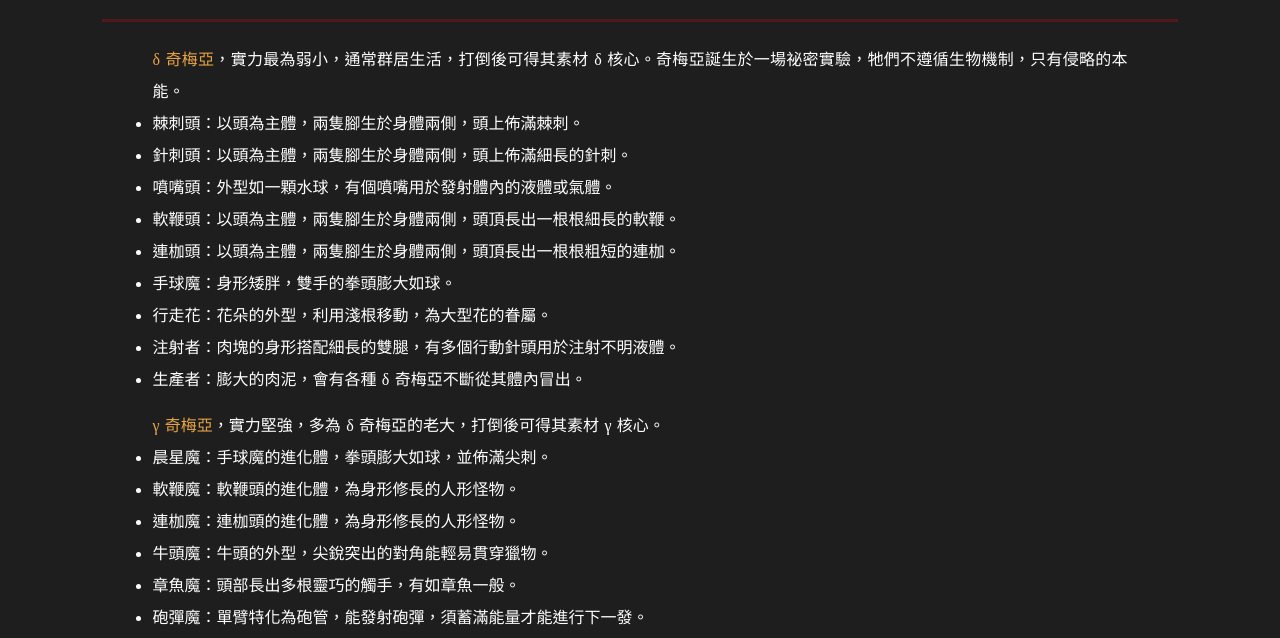
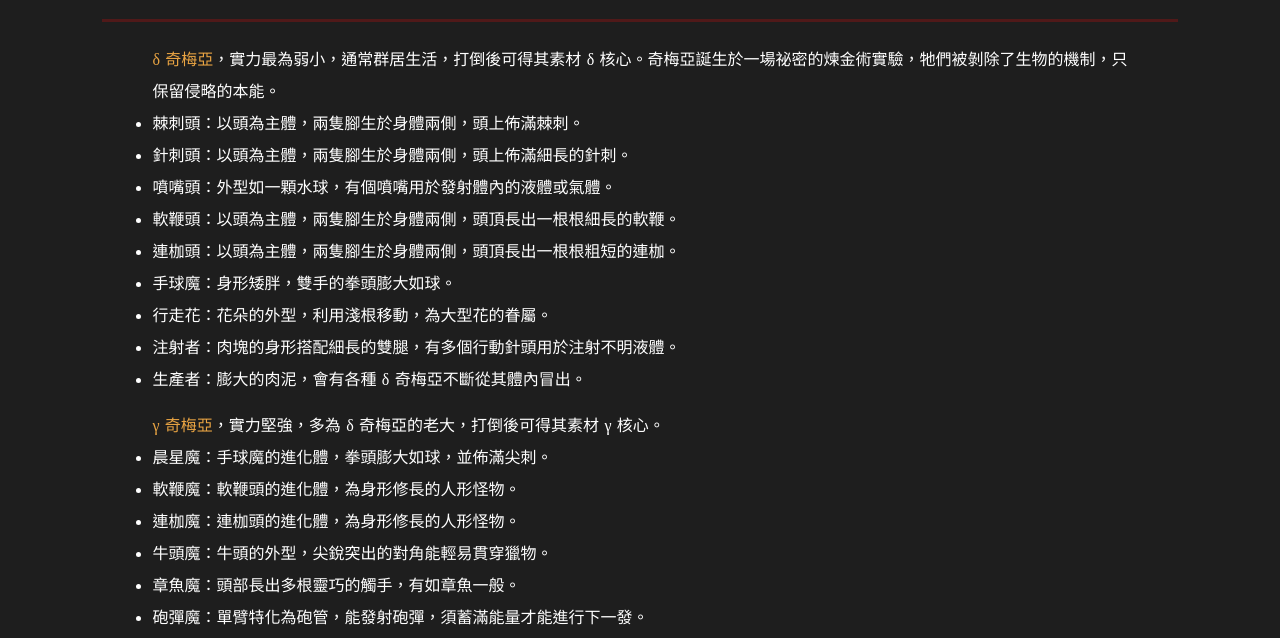
Before and after one commit to chenyouwei1314-lgtm/Merchant-Makes-no-Money-Wiki, a website: page docs/奇梅亞.html in a window 1280 px wide. Shown: the part 153-791 px from the top of the page. Drawn offline with Linux system fonts and the light colour scheme.

Commit message:
Update wiki content

```diff
--- a/docs/奇梅亞.html
+++ b/docs/奇梅亞.html
@@ -29,7 +29,7 @@
         </section>
         <p style="width: 100%; border-top: 3px solid rgb(80, 25, 25); margin-bottom: 22px;"></p>
         <section class="sum1">
-            <p><span style="color: rgb(233, 164, 67);">δ 奇梅亞</span>，實力最為弱小，通常群居生活，打倒後可得其素材 δ 核心。奇梅亞誕生於一場祕密實驗，牠們不遵循生物機制，只有侵略的本能。</p>
+            <p><span style="color: rgb(233, 164, 67);">δ 奇梅亞</span>，實力最為弱小，通常群居生活，打倒後可得其素材 δ 核心。奇梅亞誕生於一場祕密的煉金術實驗，牠們被剝除了生物的機制，只保留侵略的本能。</p>
             <ul>
                 <li><a href="棘刺頭.html">棘刺頭</a>：以頭為主體，兩隻腳生於身體兩側，頭上佈滿棘刺。</li>
                 <li><a href="針刺頭.html">針刺頭</a>：以頭為主體，兩隻腳生於身體兩側，頭上佈滿細長的針刺。</li>
```
